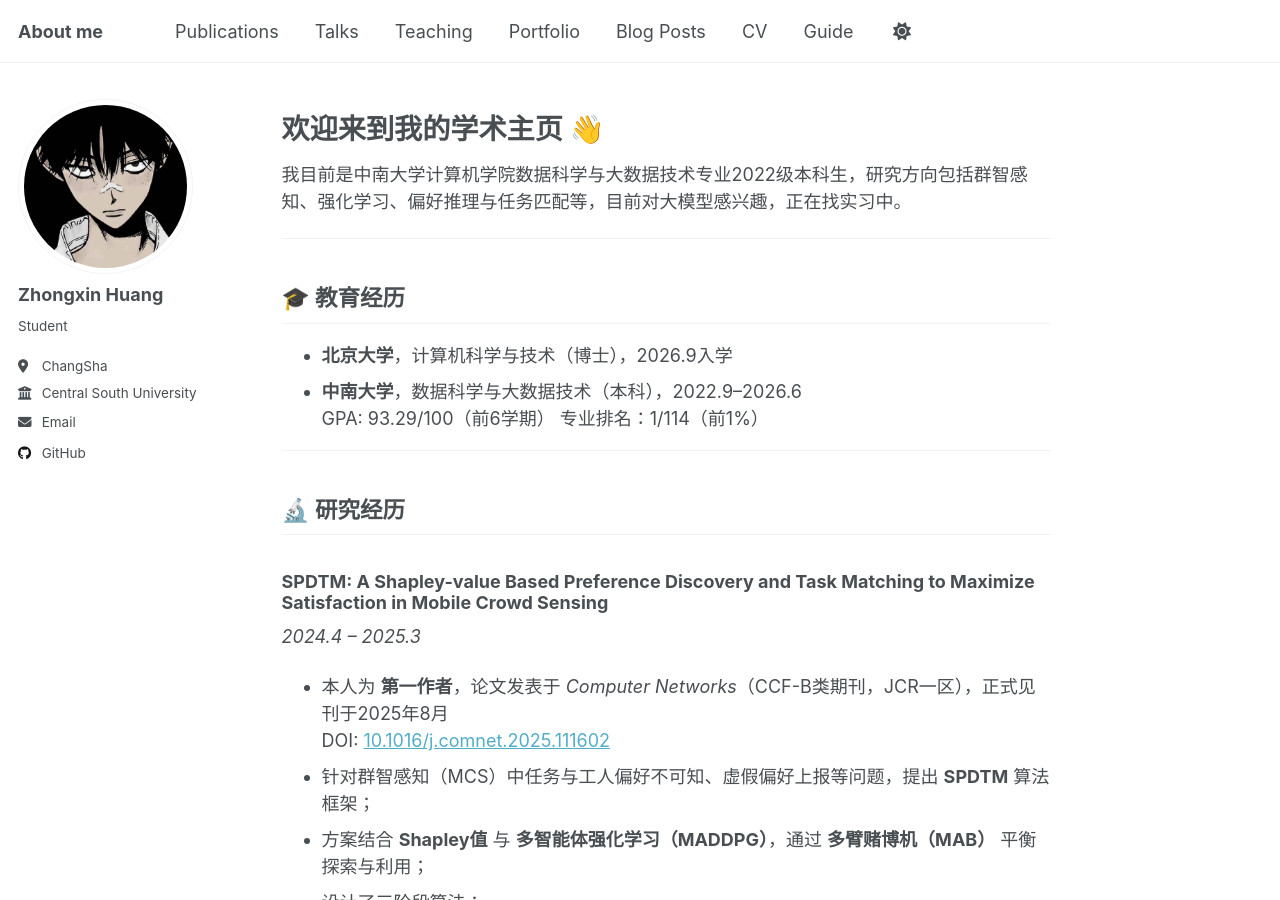
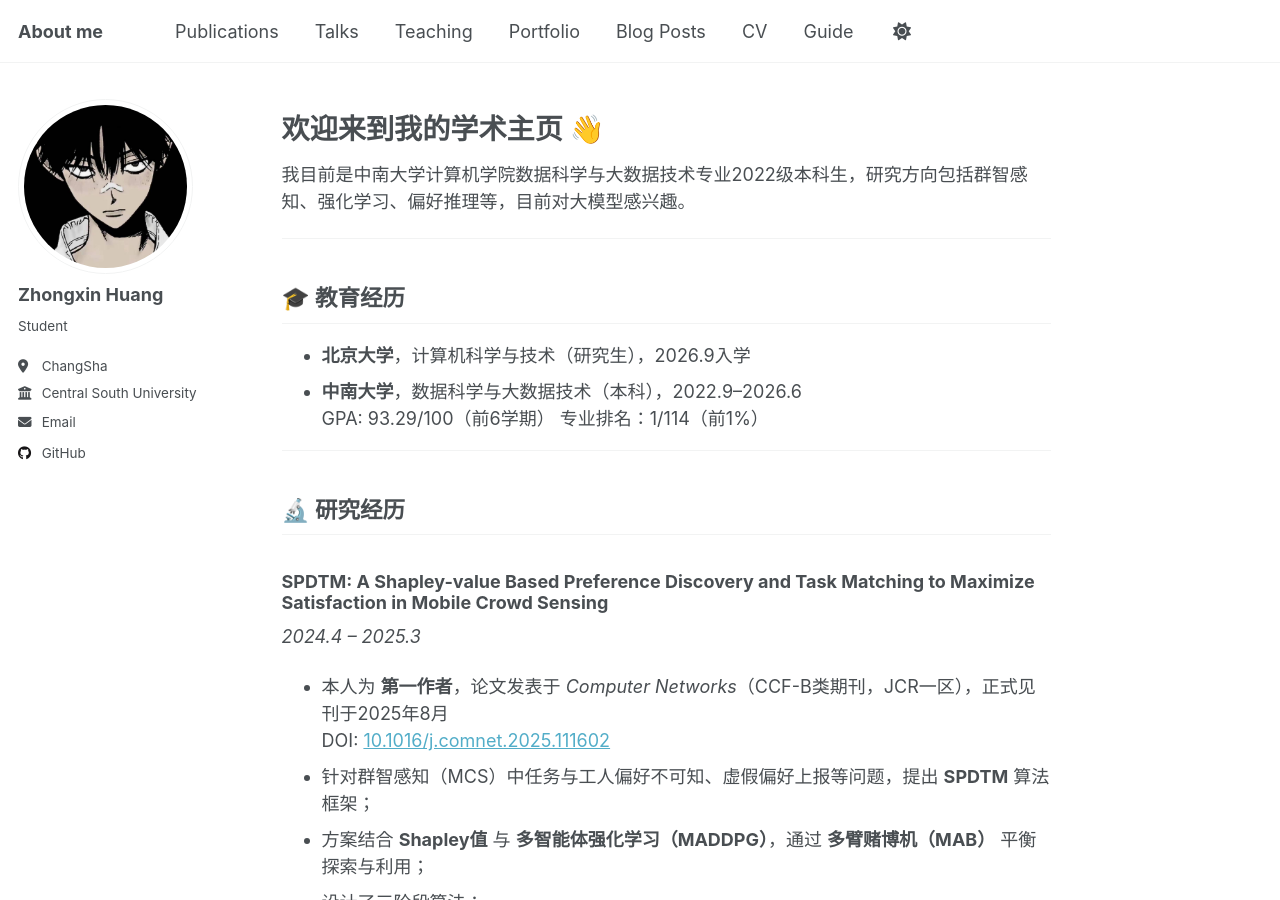
Before and after one commit to hzx0617/hzx0617.github.io, a Jekyll site: the page built from _pages/about.md, in a window 1280 px wide and 900 px high. Built offline with Jekyll 4.4.1, drawn with Linux system fonts in a browser that asks for light colours; a script that is not in the unit is left out; some of the changed text lies outside the part shown.

Commit message:
Update about.md

```diff
--- a/_pages/about.md
+++ b/_pages/about.md
@@ -9,12 +9,12 @@ redirect_from:
 
 # 欢迎来到我的学术主页 👋
 
-我目前是中南大学计算机学院数据科学与大数据技术专业2022级本科生，研究方向包括群智感知、强化学习、偏好推理与任务匹配等，目前对大模型感兴趣，正在找实习中。
+我目前是中南大学计算机学院数据科学与大数据技术专业2022级本科生，研究方向包括群智感知、强化学习、偏好推理等，目前对大模型感兴趣。
 
 ---
 
 ## 🎓 教育经历
-- **北京大学**，计算机科学与技术（博士），2026.9入学
+- **北京大学**，计算机科学与技术（研究生），2026.9入学
 - **中南大学**，数据科学与大数据技术（本科），2022.9–2026.6
   GPA: 93.29/100（前6学期） 专业排名：1/114（前1%）
 
```
Also changed, not shown: other parts of _pages/about.md (+1 -1 lines).
